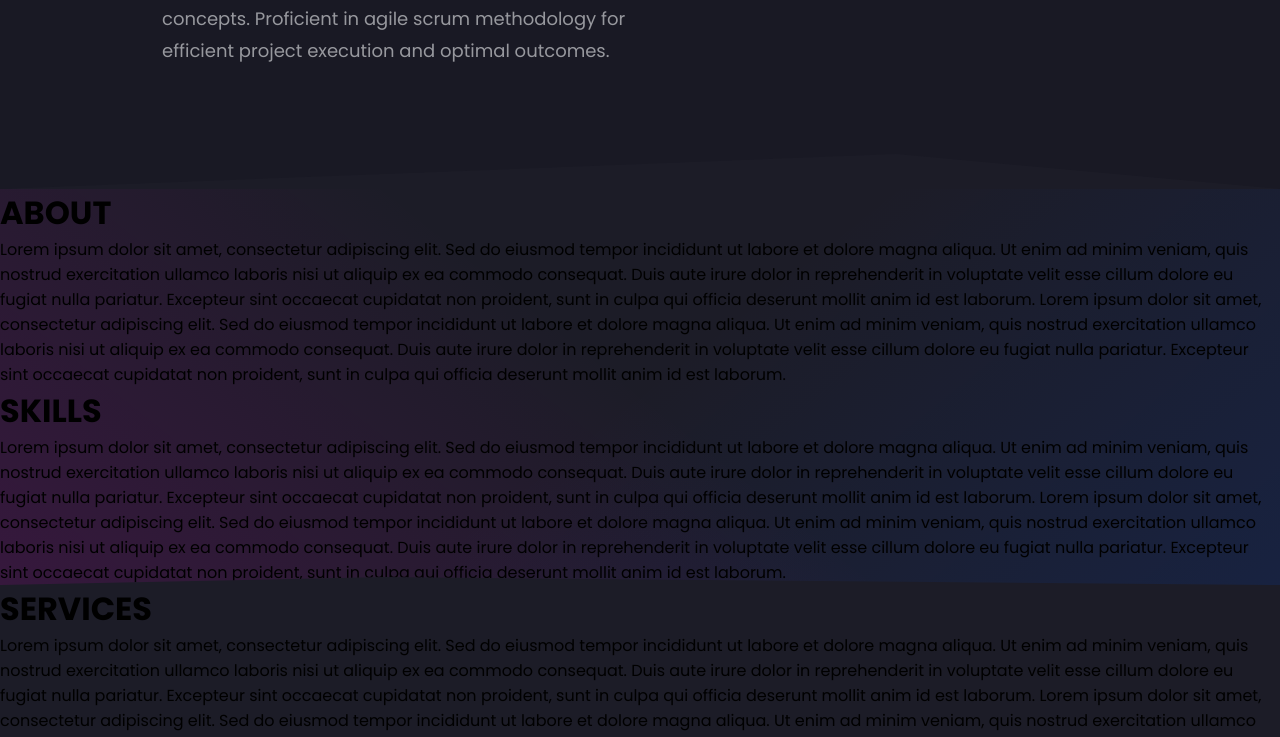
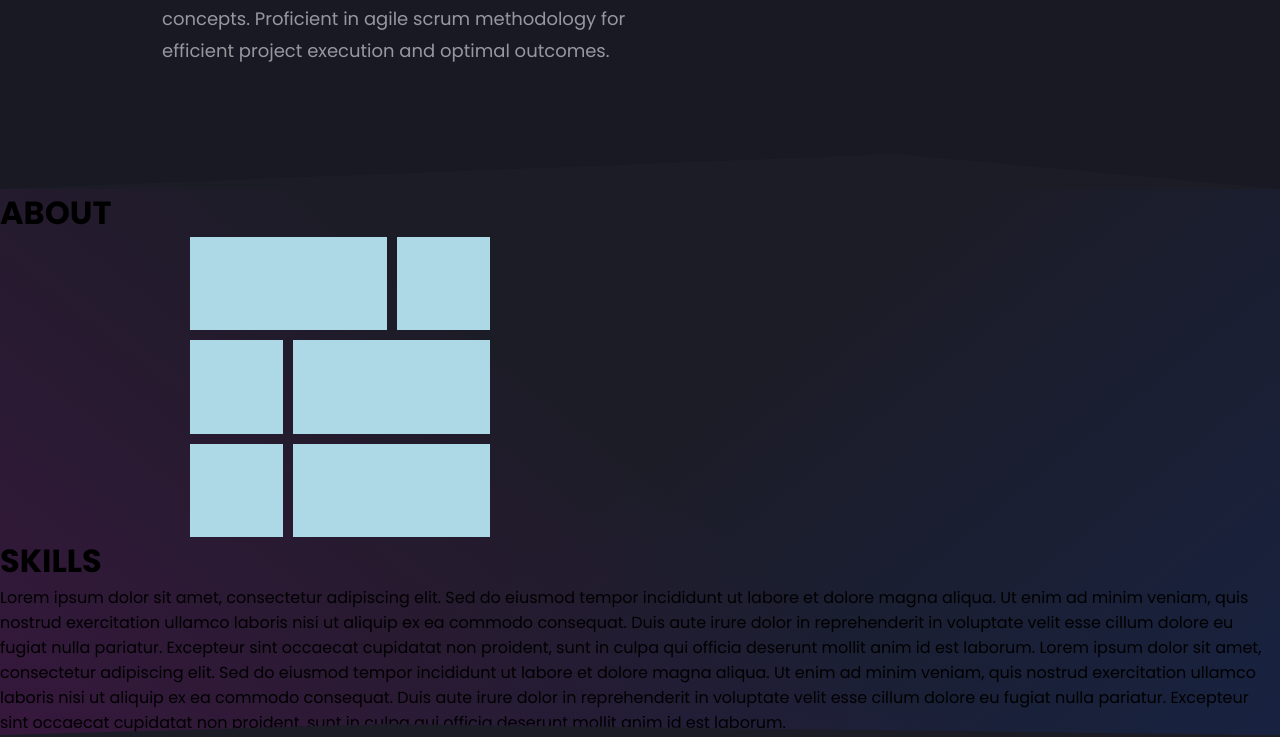
Before and after one commit to kin018/kin018dev, a React (Create React App) app in the folder portfolio/: page / in a window 1280 px wide. Shown: the part 589-1326 px from the top of the page. Built offline with nearby package versions, Linux system fonts and the light colour scheme.

Commit message:
Cards for About section Completed but still a ton of work to be done still

```diff
--- a/portfolio/src/components/AboutMe.jsx
+++ b/portfolio/src/components/AboutMe.jsx
@@ -1,24 +1,26 @@
 import React from 'react';
+import {
+  AboutWrapper,
+  AboutMainContainer,
+  AboutSquare,
+  AboutHorizontal,
+  AboutRectangle,
+} from '../styledComponents/StyledComponents';
 
 function AboutMe() {
   return (
     <div>
       <h1>ABOUT</h1>
-      <p>
-        Lorem ipsum dolor sit amet, consectetur adipiscing elit. Sed do eiusmod
-        tempor incididunt ut labore et dolore magna aliqua. Ut enim ad minim
-        veniam, quis nostrud exercitation ullamco laboris nisi ut aliquip ex ea
-        commodo consequat. Duis aute irure dolor in reprehenderit in voluptate
-        velit esse cillum dolore eu fugiat nulla pariatur. Excepteur sint
-        occaecat cupidatat non proident, sunt in culpa qui officia deserunt
-        mollit anim id est laborum. Lorem ipsum dolor sit amet, consectetur
-        adipiscing elit. Sed do eiusmod tempor incididunt ut labore et dolore
-        magna aliqua. Ut enim ad minim veniam, quis nostrud exercitation ullamco
-        laboris nisi ut aliquip ex ea commodo consequat. Duis aute irure dolor
-        in reprehenderit in voluptate velit esse cillum dolore eu fugiat nulla
-        pariatur. Excepteur sint occaecat cupidatat non proident, sunt in culpa
-        qui officia deserunt mollit anim id est laborum.
-      </p>
+      <AboutWrapper>
+        <AboutMainContainer>
+          <AboutHorizontal></AboutHorizontal>
+          <AboutSquare></AboutSquare>
+          <AboutSquare></AboutSquare>
+          <AboutHorizontal></AboutHorizontal>
+          <AboutSquare></AboutSquare>
+          <AboutHorizontal></AboutHorizontal>
+        </AboutMainContainer>
+      </AboutWrapper>
     </div>
   );
 }
--- a/portfolio/src/styledComponents/StyledComponents.js
+++ b/portfolio/src/styledComponents/StyledComponents.js
@@ -577,7 +577,58 @@ export const HomeSocialMediaHorizantalDiv = styled.div.attrs({
   }
 `;
 
-//Skills Component
-export const BlankName = styled.div.attrs({
-  className: '',
-})``;
+// About
+export const AboutWrapper = styled.div.attrs({
+  className: 'AboutWrapper',
+})`
+  width: 900px;
+  max-width: 100%;
+  display: grid;
+  margin: 0 auto;
+  grid-template-columns: repeat(auto-fill, minmax(200px, 1fr));
+  grid-auto-rows: 1fr;
+  grid-auto-flow: row dense;
+  grid-gap: 10px;
+  counter-reset: boxes;
+
+  @media (max-width: 500px) {
+    grid-template-columns: 1fr;
+  }
+`;
+
+export const AboutMainContainer = styled.div.attrs({
+  className: 'AboutMainContainer',
+})`
+  display: grid;
+  grid-template-rows: repeat(3, 1fr);
+  grid-template-columns: repeat(3, 1fr);
+  gap: 10px;
+  width: 100%;
+  height: 100%;
+  width: 300px;
+  height: 300px;
+`;
+
+export const AboutSquare = styled.div.attrs({
+  className: 'AboutSquare',
+})`
+  display: flex; //idk
+  padding-top: 100%;
+  background-color: lightblue;
+`;
+
+export const AboutHorizontal = styled.div.attrs({
+  className: 'AboutHorizontal',
+})`
+  display: flex; //idk
+  grid-column: span 2;
+  background-color: lightblue;
+`;
+
+export const AboutRectangle = styled.div.attrs({
+  className: 'AboutRectangle',
+})`
+  display: flex; //idk
+  grid-row: span 2;
+  background-color: lightblue;
+`;
```
